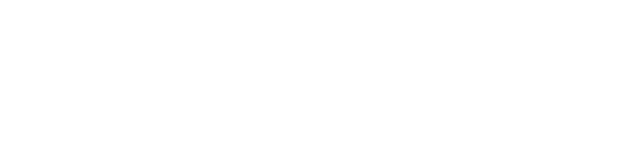
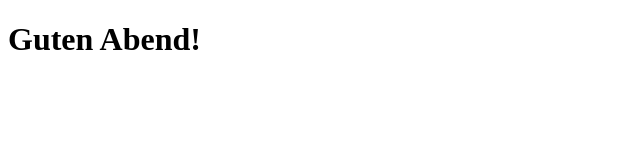
Before and after one commit to Helene6/GitDesktop1, a plain HTML site: page index.html in a window 1280 px wide. Shown: the whole page, without its empty margins (0-640 px from the left). Drawn offline with Linux system fonts and the light colour scheme.

Commit message:
Add heading

```diff
--- a/index.html
+++ b/index.html
@@ -5,6 +5,6 @@
     <title></title>
   </head>
   <body>
-
+    <h1>Guten Abend!</h1>
   </body>
 </html>
```
